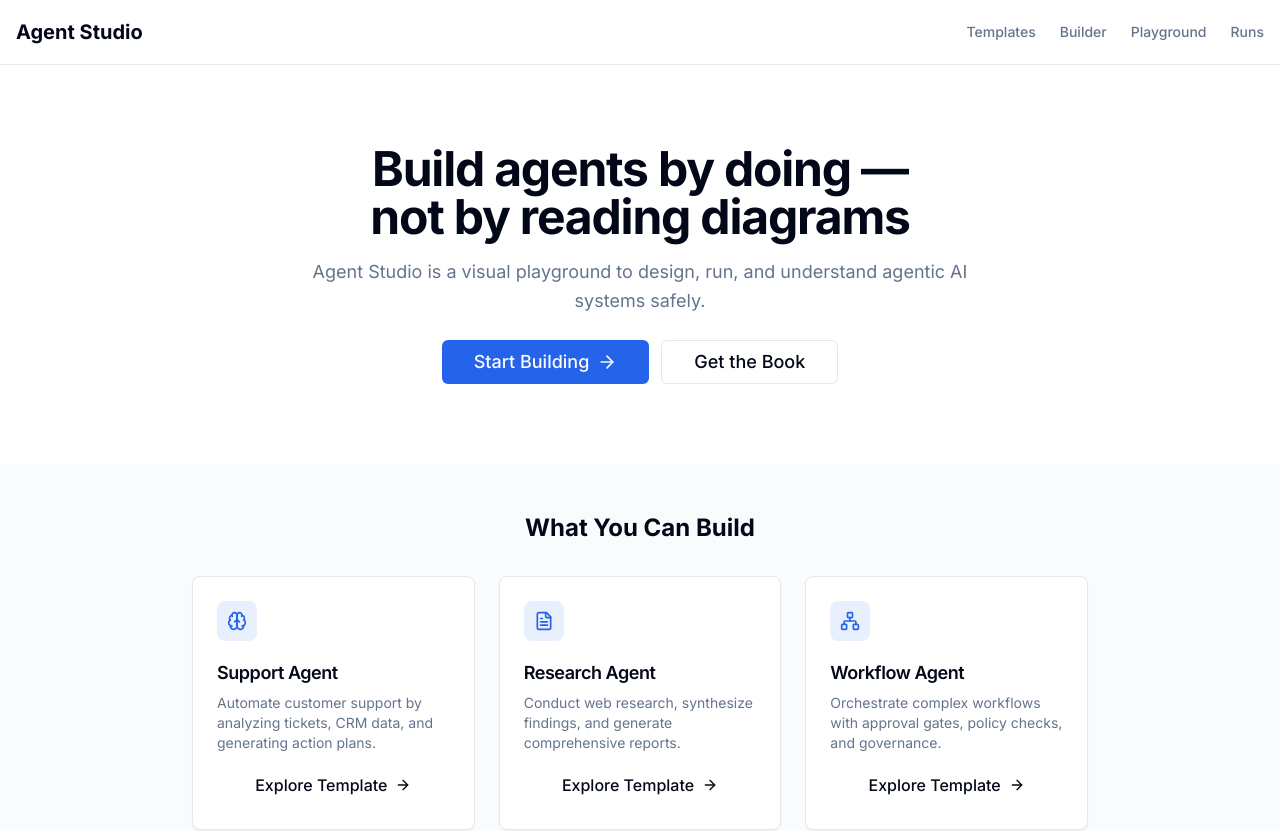
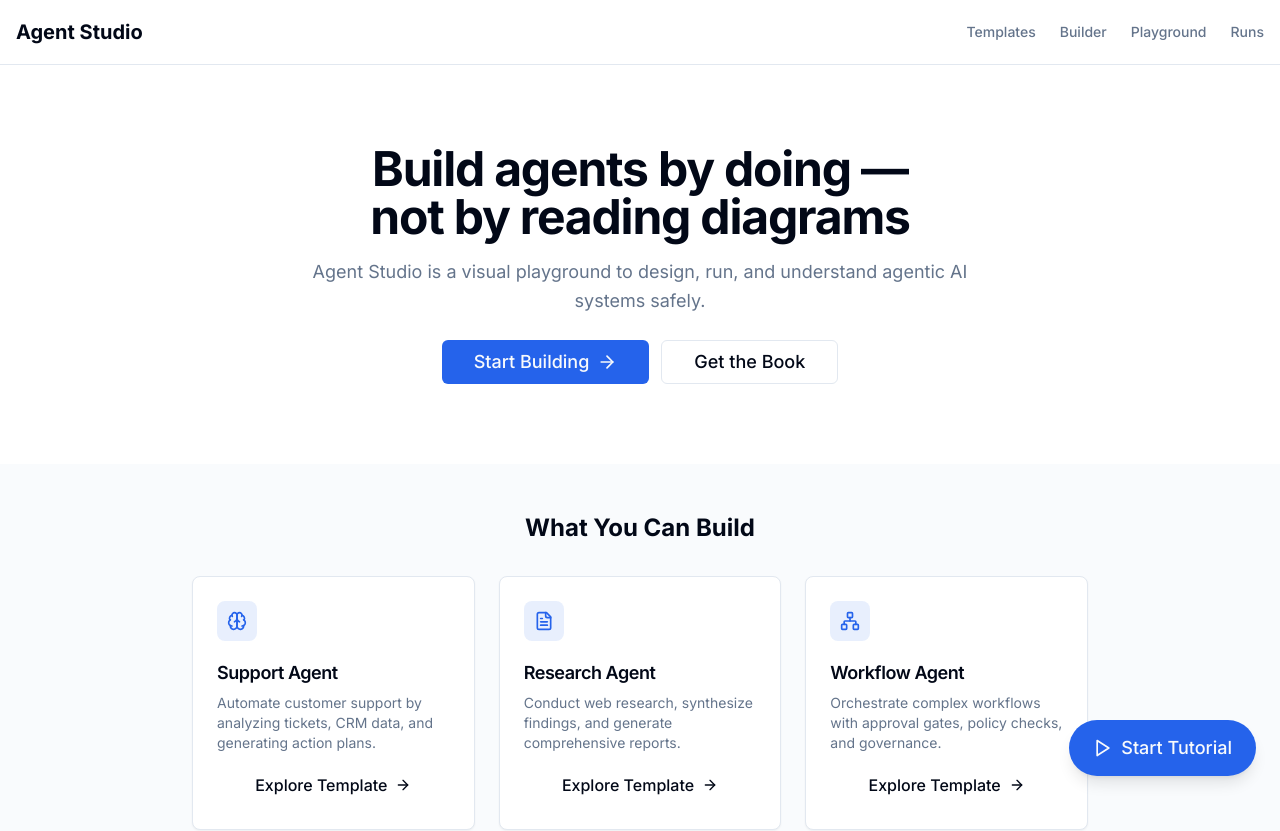
Before and after one commit to KinshukON/agentstudio, a Next.js app: page / in a window 1280 px wide. Shown: the top 831 px of the page. Built offline with nearby package versions, Linux system fonts and the light colour scheme; no server answers.

Commit message:
Integrate TutorialPanel into app layout

```diff
--- a/app/layout.tsx
+++ b/app/layout.tsx
@@ -2,6 +2,7 @@ import type { Metadata } from "next";
 import { Inter } from "next/font/google";
 import "./globals.css";
 import { Header } from "@/components/Header";
+import { TutorialPanel } from "@/components/TutorialPanel";
 
 const inter = Inter({ subsets: ["latin"] });
 
@@ -19,6 +20,7 @@ export default function RootLayout({
     <html lang="en">
       <body className={inter.className}>
         <Header />
+        <TutorialPanel />
         <main className="min-h-screen">
           {children}
         </main>
```
